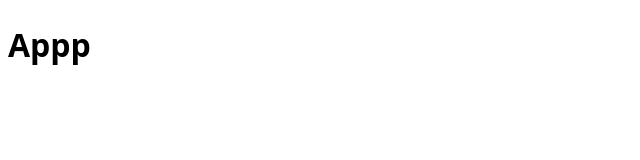
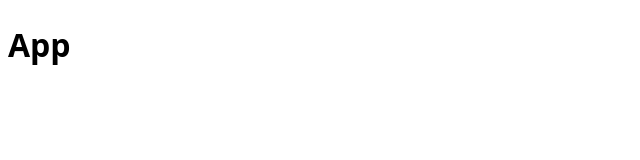
Before and after one commit to orlovaDev/musicfun, a React (Vite) app: page / in a window 1280 px wide. Shown: the top 160 px of the page, without its empty margins (0-640 px from the left). Built offline with nearby package versions, Linux system fonts and the light colour scheme.

Commit message:
creatingTheApplicationStructure

```diff
--- a/package.json
+++ b/package.json
@@ -11,7 +11,8 @@
   },
   "dependencies": {
     "react": "^19.3.1",
-    "react-dom": "^19.3.1"
+    "react-dom": "^19.3.1",
+    "react-router": "^8.5.0"
   },
   "devDependencies": {
     "@eslint/js": "^10.0.1",
--- a/src/App.tsx
+++ b/src/app/App.tsx
@@ -1,7 +1,7 @@
 export const App = () => {
   return (
     <>
-      <h1>Appp</h1>
+      <h1>App</h1>
     </>
   )
 }
--- a/src/main.tsx
+++ b/src/main.tsx
@@ -1,12 +1,15 @@
 import { StrictMode } from "react"
 import { createRoot } from "react-dom/client"
 import "./index.css"
-import { App } from "./App.tsx"
+import { App } from "./app/App.tsx"
+import { BrowserRouter } from "react-router"
 
 createRoot(document.getElementById("root")!).render(
-  <StrictMode>
-    <App />
-  </StrictMode>,
+  <BrowserRouter>
+    <StrictMode>
+      <App />
+    </StrictMode>
+  </BrowserRouter>,
 )
 
 // import './index.css'
```
Also changed, not shown: 1 other file (tests, documents, lock files or other folders).
